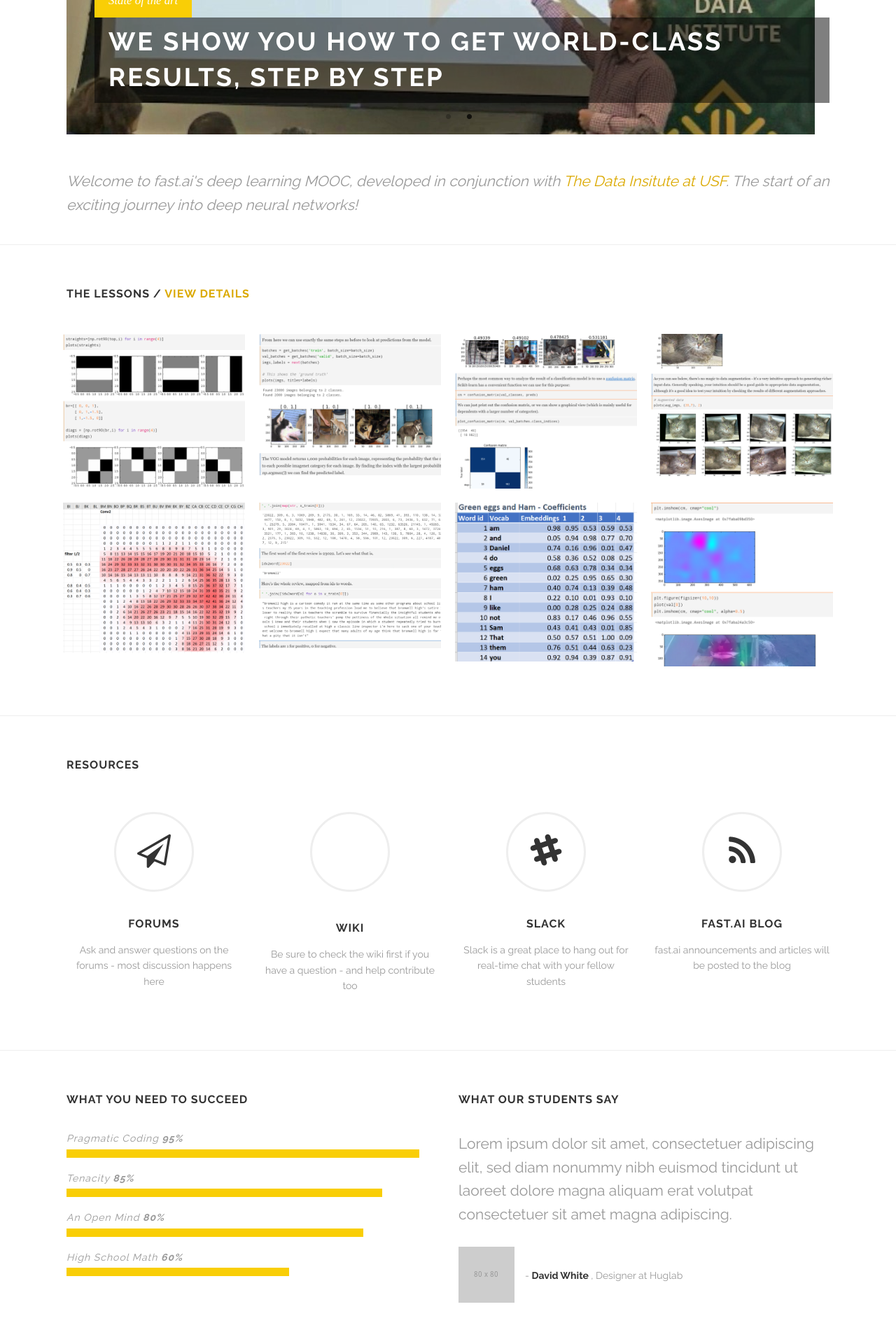
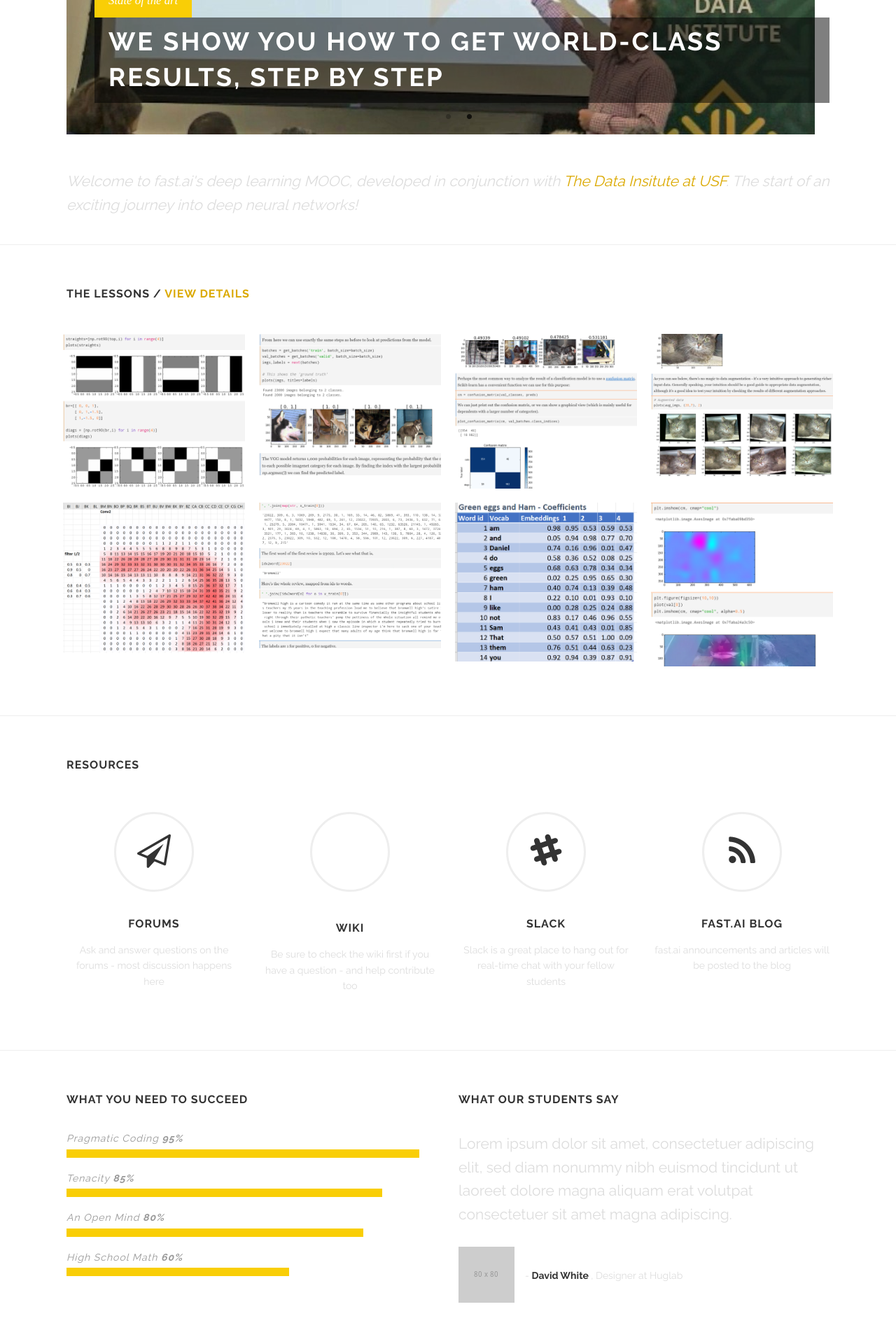
Before and after one commit to fastai/dlcert2, a Jekyll site: the page built from docs/index.html, in a window 1280 px wide. Shown: the part 493-2413 px from the top of the page at 70% size. Built offline with Jekyll 4.4.1, drawn with Linux system fonts in a browser that asks for light colours.

Commit message:
update blog

```diff
--- a/docs/css/style.css
+++ b/docs/css/style.css
@@ -1,4 +1,8 @@
 @charset "UTF-8";
+
+body {
+        color: #DDD;
+}
 
 @font-face {
   font-family: "Steelfish";
```
